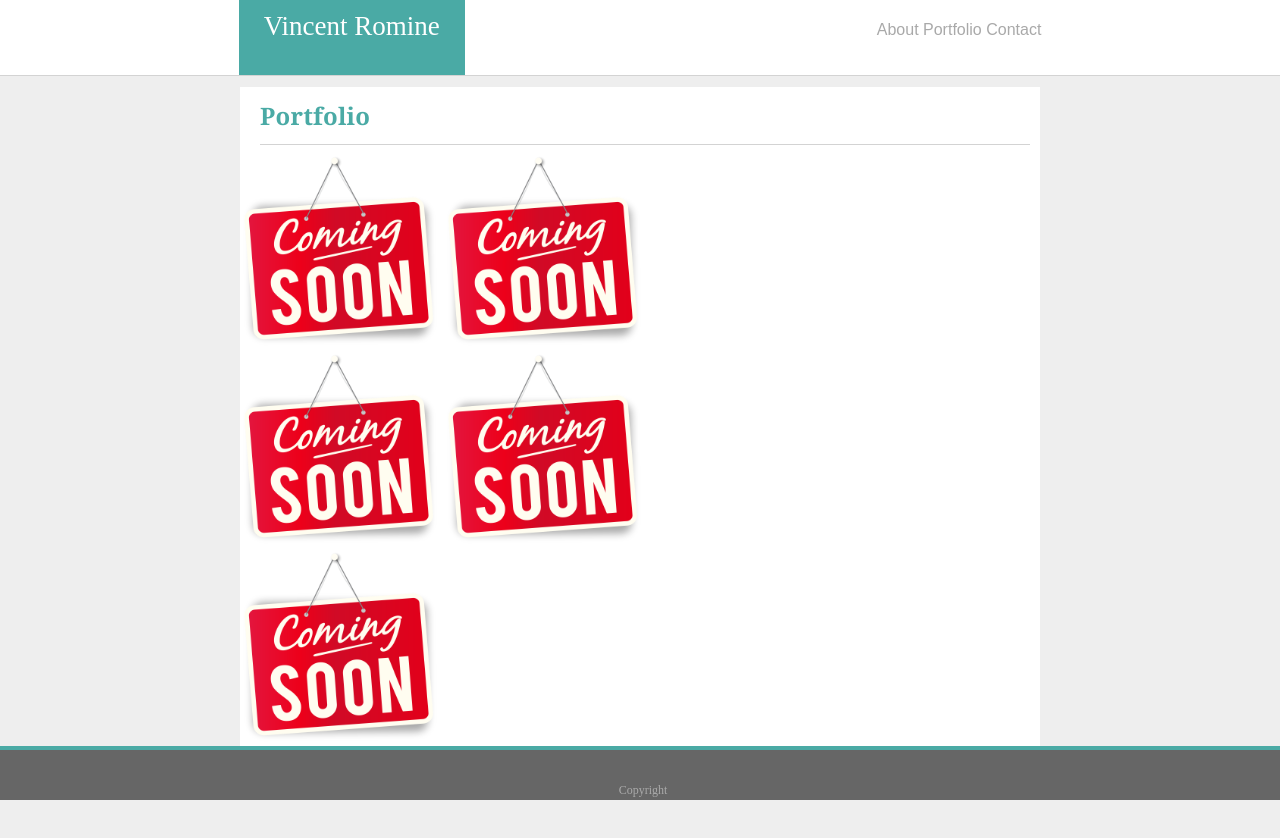
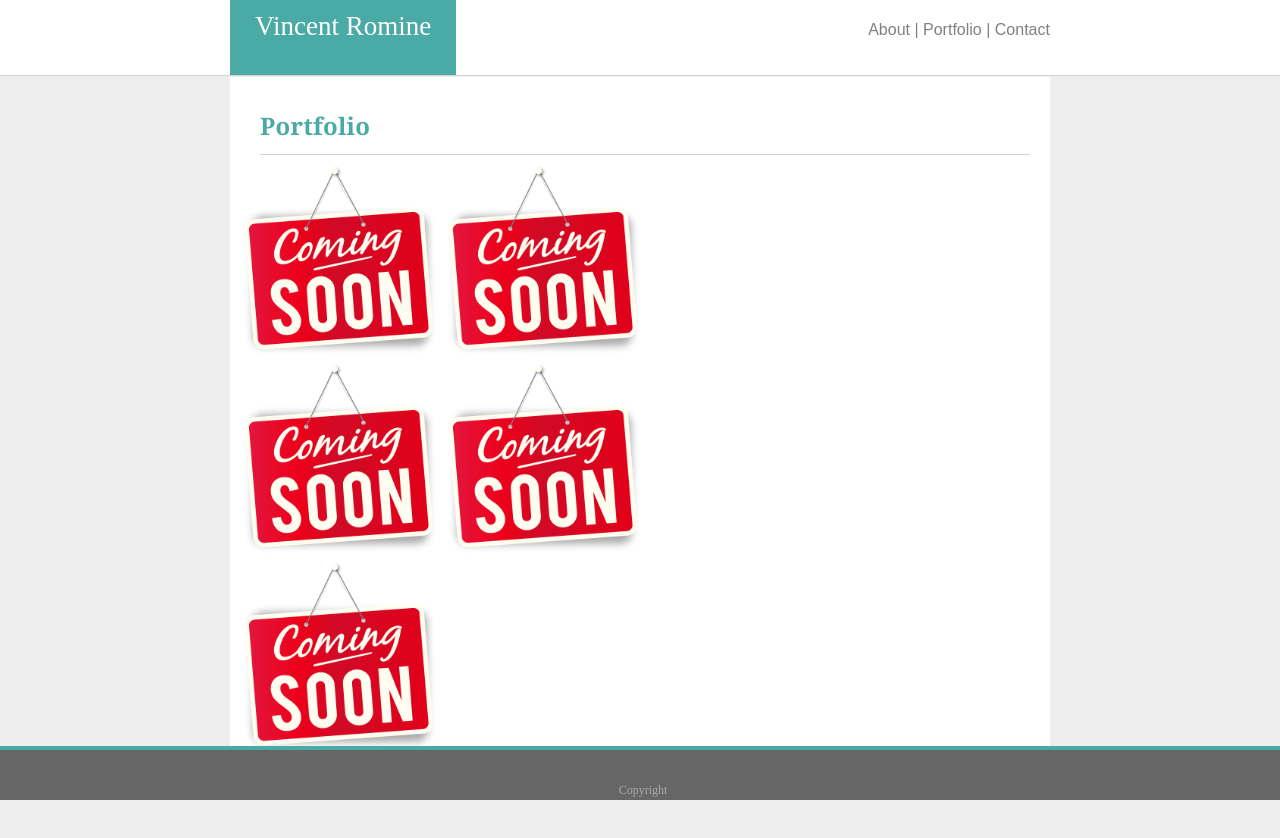
Before and after one commit to VINJROM/homework-1, a plain HTML site: page assets/portfolio.html in a window 1280 px wide. Drawn offline with Linux system fonts and the light colour scheme.

Commit message:
minor changes

```diff
--- a/assets/css/style.css
+++ b/assets/css/style.css
@@ -35,14 +35,17 @@ header{
 
 a:link {
     text-decoration: none;
-    color: darkgrey;
+    color: grey;
+
   }
 a:visited {
     text-decoration: none;
+    color: grey;
+
   }
 a:hover {
     text-decoration: underline;
-    color: grey;
+    color: lightgrey;
   }
 a:active {
     text-decoration: none;
@@ -127,6 +130,7 @@ input[type="submit"] {
     background-color:white;
     width:800px;
     margin:0 auto;
+    padding: 10px;
 }
 
 .portfolio-wrapper{
```
Also changed, not shown: assets/contact.html (+2 -0 lines), assets/index.html (+2 -0 lines), assets/portfolio.html (+2 -0 lines).
